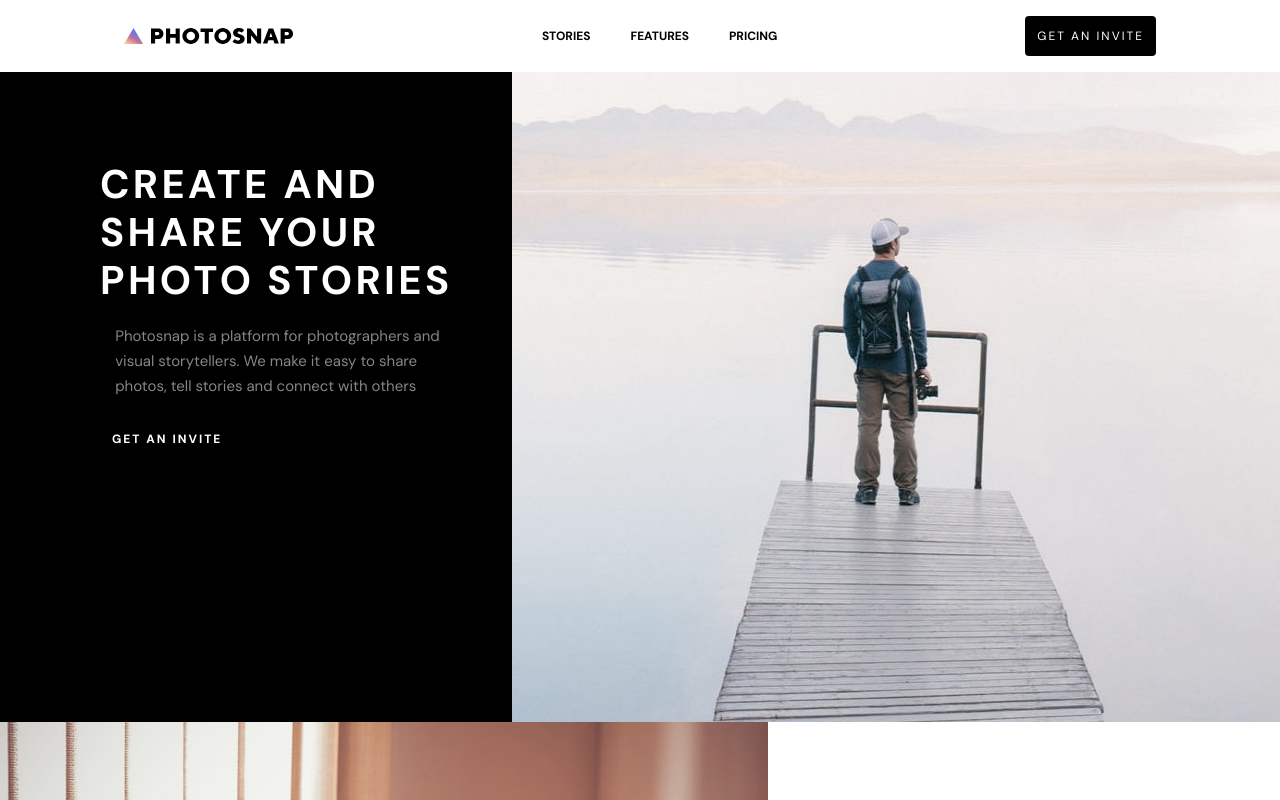
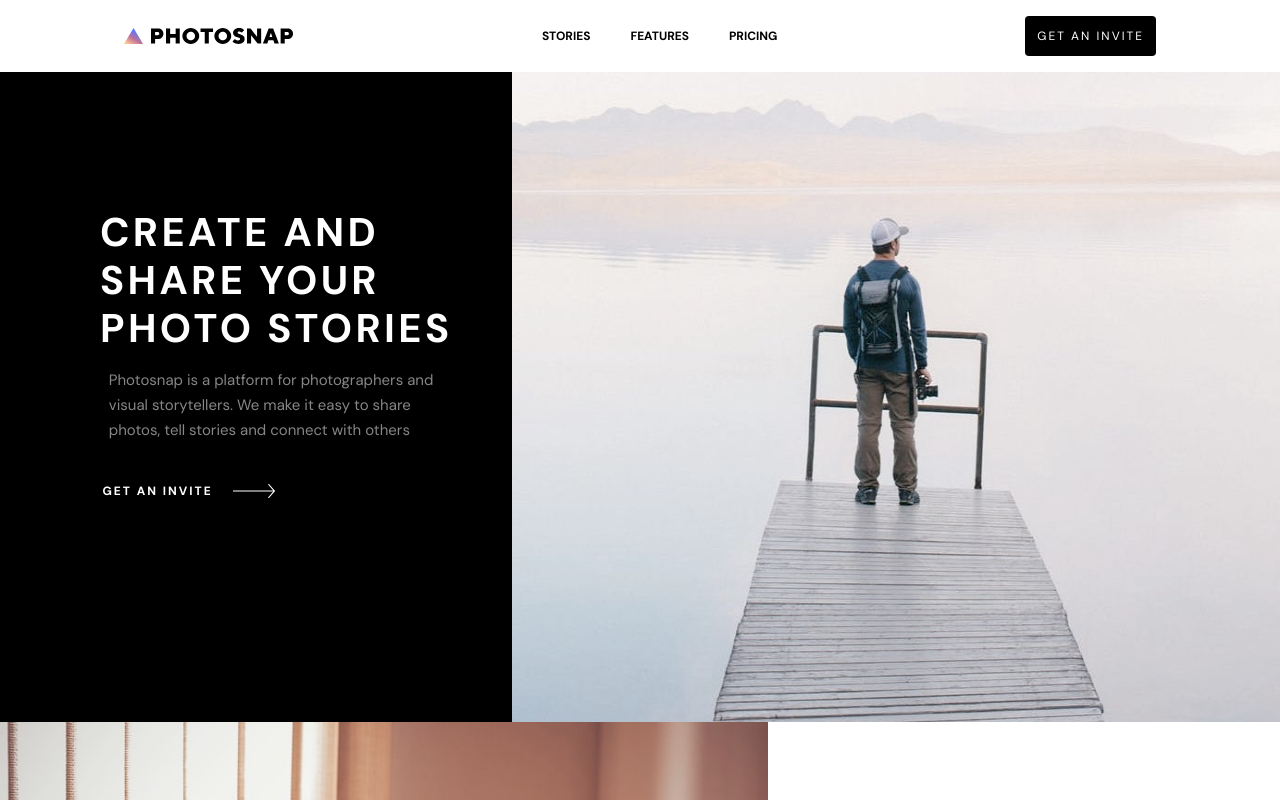
Before and after one commit to abir045/photosnap, a React (Create React App) app: page / in a window 1280 px wide. Shown: the top 800 px of the page. Built offline with nearby package versions, Linux system fonts and the light colour scheme.

Commit message:
ipdated different layouts in home page

```diff
--- a/src/pages/Home.js
+++ b/src/pages/Home.js
@@ -7,16 +7,16 @@ const Home = () => {
   const { stories, footerBanners } = homeContent;
   return (
     <div>
-      <div className="flex flex-col-reverse justify-between bg-black md:flex-row">
+      <div className="flex flex-col-reverse justify-between bg-black md:flex-row ">
         {/* text banner */}
-        <div className="flex flex-col items-center p-4 xl:w-[40%]  md:w-[70%] h-[419px] md:h-[650px]">
-          <h1 className="flex  text-white w-[90%] text-[32px] mt-[15%] tracking-[3.33px] leading-[40px] uppercase font-bold md:text-[40px]  md:leading-[48px] md:w-[70%] xl:ml-[20%] xl:w-[75%]  md:mr-[10%]">
+        <div className="flex flex-col items-center p-4 xl:w-[40%]  md:w-[70%] h-[419px] md:h-[650px] xl:h-[650px]">
+          <h1 className="flex  text-white w-[90%] text-[32px]  mt-[15%] tracking-[3.33px] leading-[40px] uppercase font-bold md:text-[40px]  md:leading-[48px] md:w-[75%] md:mt-[30%] xl:ml-[20%] xl:w-[75%] xl:mt-[25%]  md:mr-[10%]">
             {homeContent.banner.heading}
           </h1>
-          <p className="flex md:text-[15px] leading-[25px] w-full p-5 text-[#dfdfdf] opacity-60 md:mr-[10%] md:w-[70%] md:mb-3 xl:w-[80%] xl:ml-[23%]">
+          <p className="flex md:text-[15px] leading-[25px] w-full p-4 text-[#dfdfdf] opacity-60 md:mr-[10%] md:w-[80%] md:mb-[5%] xl:w-[80%] xl:ml-[22%]">
             {homeContent.banner.body}
           </p>
-          <div className="flex space-x-3 md:justify-between w-full md:ml-[18%] xl:ml-[30%]">
+          <div className="flex space-x-3 md:space-x-5 w-full md:ml-[7%] xl:ml-[26%]">
             <button className="flex  ml-[5%]  text-white font-bold uppercase text-xs tracking-[2px]">
               {homeContent.banner.button}
             </button>
@@ -30,7 +30,7 @@ const Home = () => {
         <div className="flex  flex-row md:hidden">
           <img className="w-full h-full" src={homeContent.banner.imgMobile} />
         </div>
-        <div className="hidden md:flex md:w-[30%] lg:hidden">
+        <div className="hidden md:flex md:w-[273px] lg:hidden">
           <img className="w-full" src={homeContent.banner.imgTab} />
         </div>
       </div>
```
